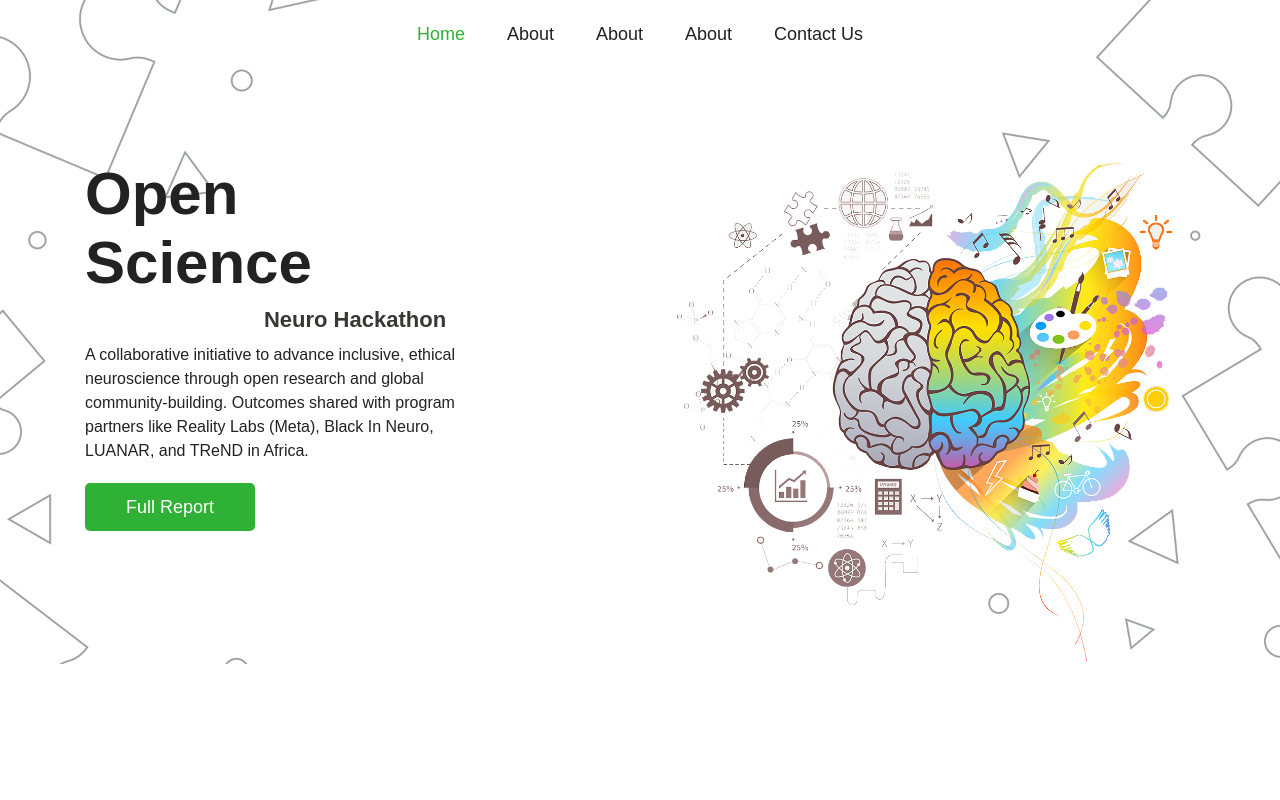
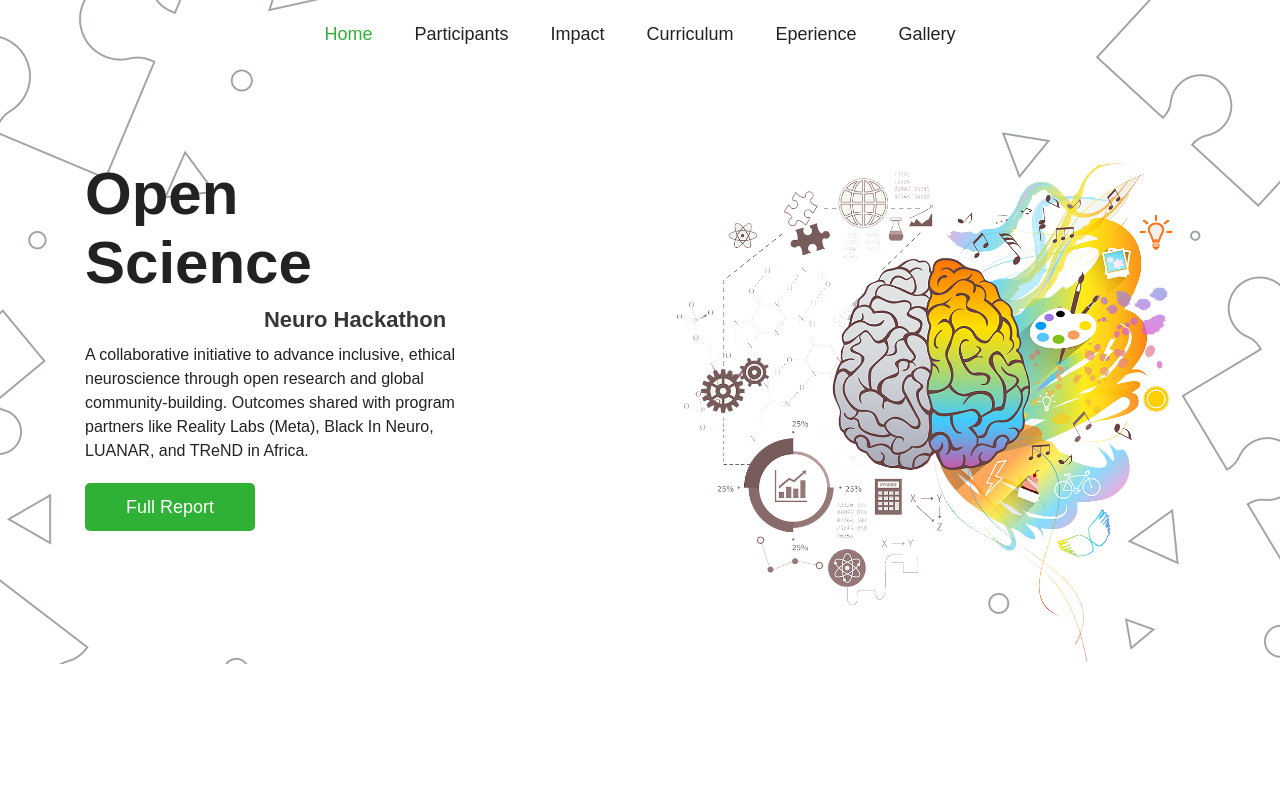
Before and after one commit to drdee23/openscience, a plain HTML site: page index.html in a window 1280 px wide. Shown: the top 800 px of the page. Drawn offline with nearby package versions, Linux system fonts and the light colour scheme; files whose address does not match are found by name.

Commit message:
Update index.html

```diff
--- a/index.html
+++ b/index.html
@@ -61,17 +61,21 @@
                 <a class="nav-link" href="#home">Home</a>
               </li>
               <li class="nav-item">
-                <a class="nav-link" href="#participants">About</a>
+                <a class="nav-link" href="#participants">Participants</a>
               </li>
               <li class="nav-item">
-                <a class="nav-link" href="#curriculum">About</a>
+               <a class="nav-link" href="#impact">Impact</a>
+             </li>
+              <li class="nav-item">
+                <a class="nav-link" href="#curriculum">Curriculum</a>
               </li>
+
               <li class="nav-item">
-                <a class="nav-link" href="#impact">About</a>
+                <a class="nav-link" href="#experience">Eperience</a>
               </li>
-              <li class="nav-item">
-                <a class="nav-link" href="#experience">Contact Us</a>
-              </li>
+               <li class="nav-item">
+                  <a class="nav-link" href="#gallery">Gallery</a>
+                  </li>
             </ul>
             <!-- <form class="form-inline my-2 my-lg-0">
                      <div class="login_bt"><a href="#">Login <span style="color: #222222;"><i class="fa fa-user" aria-hidden="true"></i></span></a></div>
@@ -81,7 +85,7 @@
         </nav>
       </div>
       <!-- banner section start -->
-      <div class="banner_section layout_padding">
+      <div class="banner_section layout_padding" id="home">
         <div class="container">
           <div
             id="carouselExampleIndicators"
@@ -125,7 +129,7 @@
     </div>
     <!-- header section end -->
     <!-- about sectuion start -->
-    <div class="about_section layout_padding">
+    <div class="about_section layout_padding" id="participants">
       <div class="container">
         <div class="row">
           <div class="col-md-6"  style="height: 50%;">
@@ -151,7 +155,7 @@
     </div>
     <!-- about sectuion end -->
     <!-- cream sectuion start -->
-    <div class="cream_section layout_padding">
+    <div class="cream_section layout_padding" id="experience">
       <div class="container">
         <div class="row">
           <div class="col-md-12">
@@ -179,7 +183,7 @@
     </div>
     <!-- cream sectuion end -->
     <!-- services section start -->
-    <div class="services_section layout_padding">
+    <div class="services_section layout_padding" id="curriculum">
       <div class="container">
         <div class="row">
           <div class="col-md-12">
@@ -267,7 +271,7 @@
     </div>
     <!-- services section end -->
     <!-- testimonial section start -->
-    <div class="testimonial_section layout_padding">
+    <div class="testimonial_section layout_padding" id="impact">
       <div class="container">
         <div class="row">
           <div class="col-md-12">
@@ -337,7 +341,7 @@
     </div>
     <!-- testimonial section end -->
     <!-- gallery section start -->
-    <div class="gallery_section layout_padding">
+    <div class="gallery_section layout_padding" id="gallery">
       <div class="container">
         <div class="row">
           <div class="col-md-12">
```
